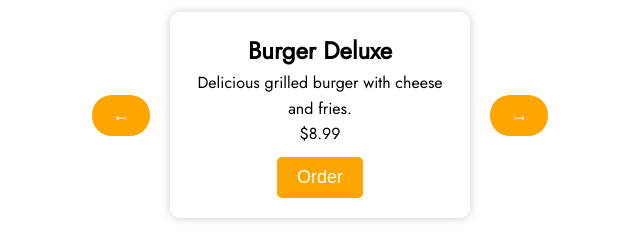
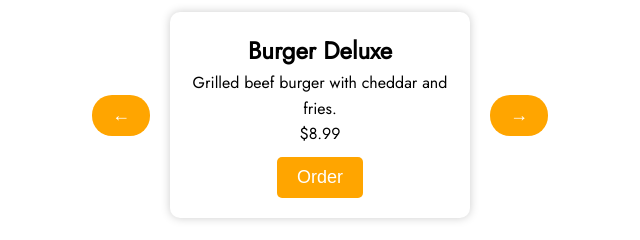
Before and after one commit to pizzaDev963/restaurant963, a plain HTML site: page index.html in a window 1280 px wide. Shown: the part 835-1075 px from the top of the page, 320-960 px from the left. Drawn offline with Linux system fonts and the light colour scheme.

Commit message:
convert database from js to json
حول البيانات من ملف js
الى ملف json منفصل لتسهل ادارة البيانت الخصاصة بالاطباق تمام

```diff
--- a/index.html
+++ b/index.html
@@ -100,50 +100,39 @@
       });
     </script>
     <!-- end toggler script header -->
-     <!-- Start menus slider script -->
-     <script>
-      const data = [
-        {
-          title: "Burger Deluxe",
-          desc: "Delicious grilled burger with cheese and fries.",
-          price: "$8.99"
-        },
-        {
-          title: "Pizza Pepperoni",
-          desc: "Hot pizza with fresh pepperoni and cheese.",
-          price: "$12.50"
-        },
-        {
-          title: "Fried Chicken",
-          desc: "Crispy fried chicken served with coleslaw.",
-          price: "$10.00"
-        }
-      ];
+    <!-- Start menus slider script -->
 
+    <script>
+      let data = [];
       let current = 0;
 
-      const title = document.getElementById("title");
-      const desc = document.getElementById("desc");
-      const price = document.getElementById("price");
+      fetch("json/dishes.json")
+        .then((res) => res.json())
+        .then((json) => {
+          data = json;
+          updateCard();
+        });
 
-      document.getElementById("prevBtn").onclick = () => {
-        // هذه المعادلة تمكننا من الانقال يمني ويسار دون حدوث اخطاء
-        current = (current - 1 + data.length) % data.length;
-        updateCard();
-      };
+      function updateCard() {
+        if (data.length === 0) return;
+
+        const dish = data[current];
+        document.getElementById("title").textContent = dish.title;
+        document.getElementById("desc").textContent = dish.desc;
+        document.getElementById("price").textContent = dish.price;
+      }
 
       document.getElementById("nextBtn").onclick = () => {
         current = (current + 1) % data.length;
         updateCard();
       };
 
-      function updateCard() {
-        title.textContent = data[current].title;
-        desc.textContent = data[current].desc;
-        price.textContent = data[current].price;
-      }
+      document.getElementById("prevBtn").onclick = () => {
+        current = (current - 1 + data.length) % data.length;
+        updateCard();
+      };
     </script>
 
-     <!-- End menus slider script -->
+    <!-- End menus slider script -->
   </body>
 </html>
--- /dev/null
+++ b/json/dishes.json
@@ -0,0 +1,17 @@
+[
+  {
+    "title": "Burger Deluxe",
+    "desc": "Grilled beef burger with cheddar and fries.",
+    "price": "$8.99"
+  },
+  {
+    "title": "Pizza Pepperoni",
+    "desc": "Hot pizza with fresh pepperoni and mozzarella.",
+    "price": "$12.50"
+  },
+  {
+    "title": "Fried Chicken",
+    "desc": "Crispy fried chicken served with coleslaw.",
+    "price": "$10.00"
+  }
+]
```
